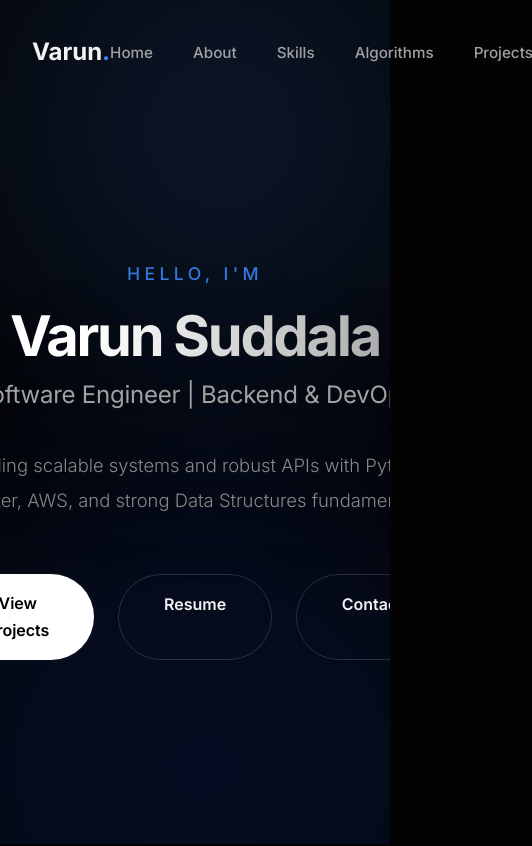
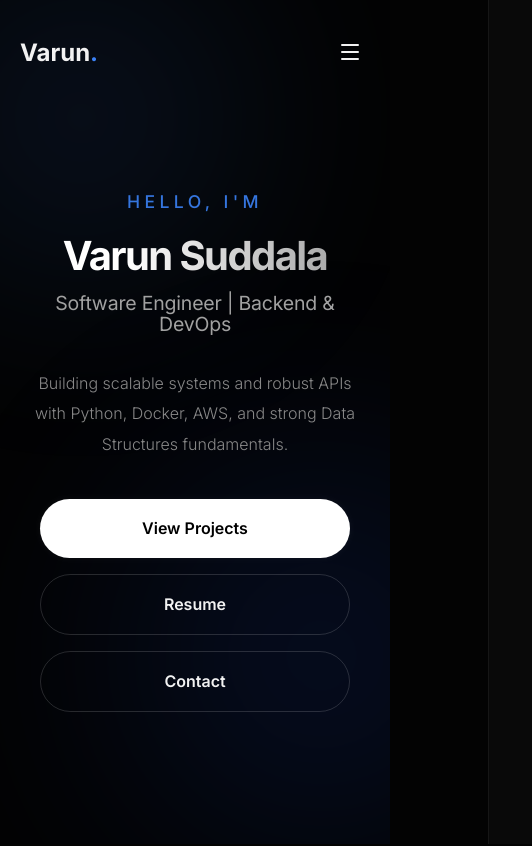
Before and after one commit to VarunSuddala/my_portfolio, a React (Vite) app: page / in a window 390 px wide. Shown: the top 846 px of the page, 532 px wide, since content can reach past the window. Built offline with nearby package versions, Linux system fonts and the light colour scheme.

Commit message:
fixed moblie view

```diff
--- a/src/components/About.css
+++ b/src/components/About.css
@@ -128,3 +128,19 @@
         margin: 0 auto;
     }
 }
+
+@media (max-width: 768px) {
+    .section-title {
+        font-size: 2rem;
+        margin-bottom: 2.5rem;
+    }
+
+    .about-text p {
+        font-size: 1.05rem;
+    }
+
+    .code-body {
+        font-size: 0.85rem;
+        padding: 1rem;
+    }
+}
--- a/src/components/Footer.css
+++ b/src/components/Footer.css
@@ -36,3 +36,12 @@
 .copyright {
     font-family: monospace;
 }
+
+/* Mobile Responsiveness */
+@media (max-width: 768px) {
+    .footer-content {
+        flex-direction: column;
+        gap: 1rem;
+        text-align: center;
+    }
+}
--- a/src/components/Hero.css
+++ b/src/components/Hero.css
@@ -157,3 +157,52 @@
         transform: translateY(0);
     }
 }
+
+/* Mobile Responsiveness */
+@media (max-width: 768px) {
+    .hero {
+        padding-top: 100px;
+        padding-bottom: 40px;
+    }
+
+    .hero-name {
+        font-size: clamp(2.5rem, 10vw, 4rem);
+    }
+
+    .hero-role {
+        font-size: clamp(1.2rem, 5vw, 1.8rem);
+        margin-bottom: 2rem;
+    }
+
+    .hero-tagline {
+        font-size: 1rem;
+        margin-bottom: 2.5rem;
+        padding: 0 10px;
+    }
+
+    .hero-actions {
+        flex-direction: column;
+        gap: 1rem;
+        padding: 0 20px;
+    }
+
+    .btn-glow,
+    .btn-outline {
+        width: 100%;
+        padding: 1rem;
+    }
+
+    .orb-1 {
+        width: 300px;
+        height: 300px;
+        top: -5%;
+        left: -20%;
+    }
+
+    .orb-2 {
+        width: 400px;
+        height: 400px;
+        bottom: 5%;
+        right: -20%;
+    }
+}
--- a/src/components/Navbar.css
+++ b/src/components/Navbar.css
@@ -63,3 +63,59 @@
     background: rgba(255, 255, 255, 0.1);
     border-color: var(--accent-primary);
 }
+
+/* Mobile Menu Button */
+.mobile-menu-btn {
+    display: none;
+    background: transparent;
+    color: var(--text-primary);
+    border: none;
+    cursor: pointer;
+    z-index: 1001;
+    padding: 0.5rem;
+}
+
+@media (max-width: 768px) {
+    .mobile-menu-btn {
+        display: block;
+    }
+
+    .nav-links {
+        position: fixed;
+        top: 0;
+        right: -100%;
+        width: 75%;
+        height: 100vh;
+        background: rgba(10, 10, 10, 0.98);
+        backdrop-filter: blur(15px);
+        flex-direction: column;
+        justify-content: center;
+        align-items: center;
+        transition: right 0.4s cubic-bezier(0.2, 0.8, 0.2, 1);
+        border-left: 1px solid rgba(255, 255, 255, 0.05);
+        z-index: 1000;
+        padding: 5rem 0;
+        margin: 0;
+    }
+
+    .nav-links.active {
+        right: 0;
+    }
+
+    .nav-links li {
+        width: 100%;
+        text-align: center;
+        margin: 1.5rem 0;
+    }
+
+    .nav-links a {
+        font-size: 1.25rem;
+        display: block;
+        padding: 0.5rem;
+    }
+
+    .nav-links .btn-contact {
+        display: inline-block;
+        margin-top: 1rem;
+    }
+}
--- a/src/components/Navbar.jsx
+++ b/src/components/Navbar.jsx
@@ -1,8 +1,13 @@
 import { useState, useEffect } from "react";
+import { Menu, X } from "lucide-react";
 import "./Navbar.css";
 
 const Navbar = () => {
     const [isScrolled, setIsScrolled] = useState(false);
+    const [isMobileMenuOpen, setIsMobileMenuOpen] = useState(false);
+
+    const toggleMobileMenu = () => setIsMobileMenuOpen(!isMobileMenuOpen);
+    const closeMobileMenu = () => setIsMobileMenuOpen(false);
 
     useEffect(() => {
         const handleScroll = () => {
@@ -16,16 +21,22 @@ const Navbar = () => {
     return (
         <nav className={`navbar ${isScrolled ? "scrolled" : ""}`}>
             <div className="nav-content container">
-                <a href="#" className="logo">
+                <a href="#" className="logo" onClick={closeMobileMenu}>
                     Varun<span className="dot">.</span>
                 </a>
-                <ul className="nav-links">
-                    <li><a href="#home">Home</a></li>
-                    <li><a href="#about">About</a></li>
-                    <li><a href="#skills">Skills</a></li>
-                    <li><a href="#problem-solving">Algorithms</a></li>
-                    <li><a href="#projects">Projects</a></li>
-                    <li><a href="#contact" className="btn-contact">Contact</a></li>
+
+                {/* Mobile Menu Button */}
+                <button className="mobile-menu-btn" onClick={toggleMobileMenu}>
+                    {isMobileMenuOpen ? <X size={24} /> : <Menu size={24} />}
+                </button>
+
+                <ul className={`nav-links ${isMobileMenuOpen ? "active" : ""}`}>
+                    <li><a href="#home" onClick={closeMobileMenu}>Home</a></li>
+                    <li><a href="#about" onClick={closeMobileMenu}>About</a></li>
+                    <li><a href="#skills" onClick={closeMobileMenu}>Skills</a></li>
+                    <li><a href="#problem-solving" onClick={closeMobileMenu}>Algorithms</a></li>
+                    <li><a href="#projects" onClick={closeMobileMenu}>Projects</a></li>
+                    <li><a href="#contact" className="btn-contact" onClick={closeMobileMenu}>Contact</a></li>
                 </ul>
             </div>
         </nav>
--- a/src/components/Projects.css
+++ b/src/components/Projects.css
@@ -98,3 +98,19 @@
 .project-link:hover svg {
     transform: translateY(-2px);
 }
+
+/* Mobile Responsiveness */
+@media (max-width: 768px) {
+    .projects-grid {
+        grid-template-columns: 1fr;
+        gap: 2rem;
+    }
+
+    .project-content {
+        padding: 2rem 1.5rem 1.5rem;
+    }
+
+    .project-footer {
+        padding: 0 1.5rem 2rem;
+    }
+}
--- a/src/index.css
+++ b/src/index.css
@@ -115,3 +115,10 @@ button {
     transform: translateY(0);
   }
 }
+
+/* Mobile Responsiveness */
+@media (max-width: 768px) {
+  .container {
+    padding: 0 1.25rem;
+  }
+}
```
